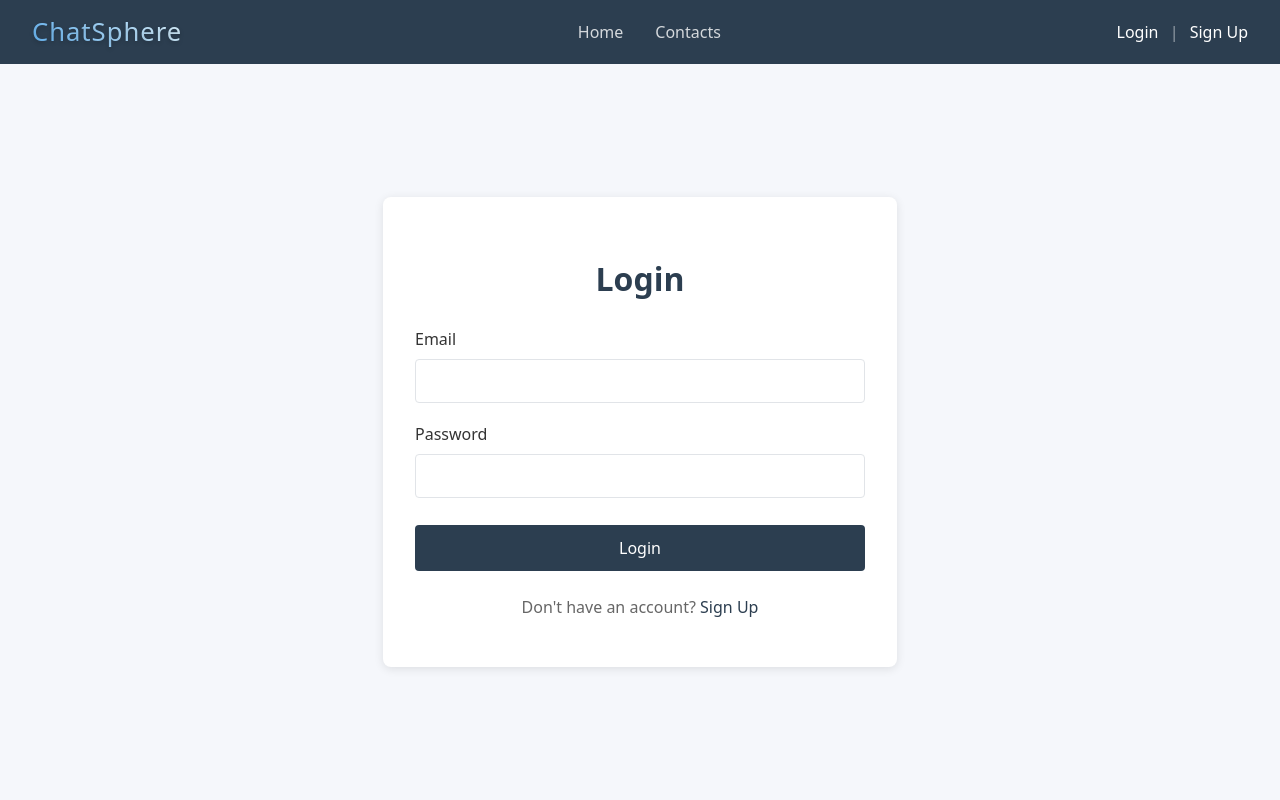
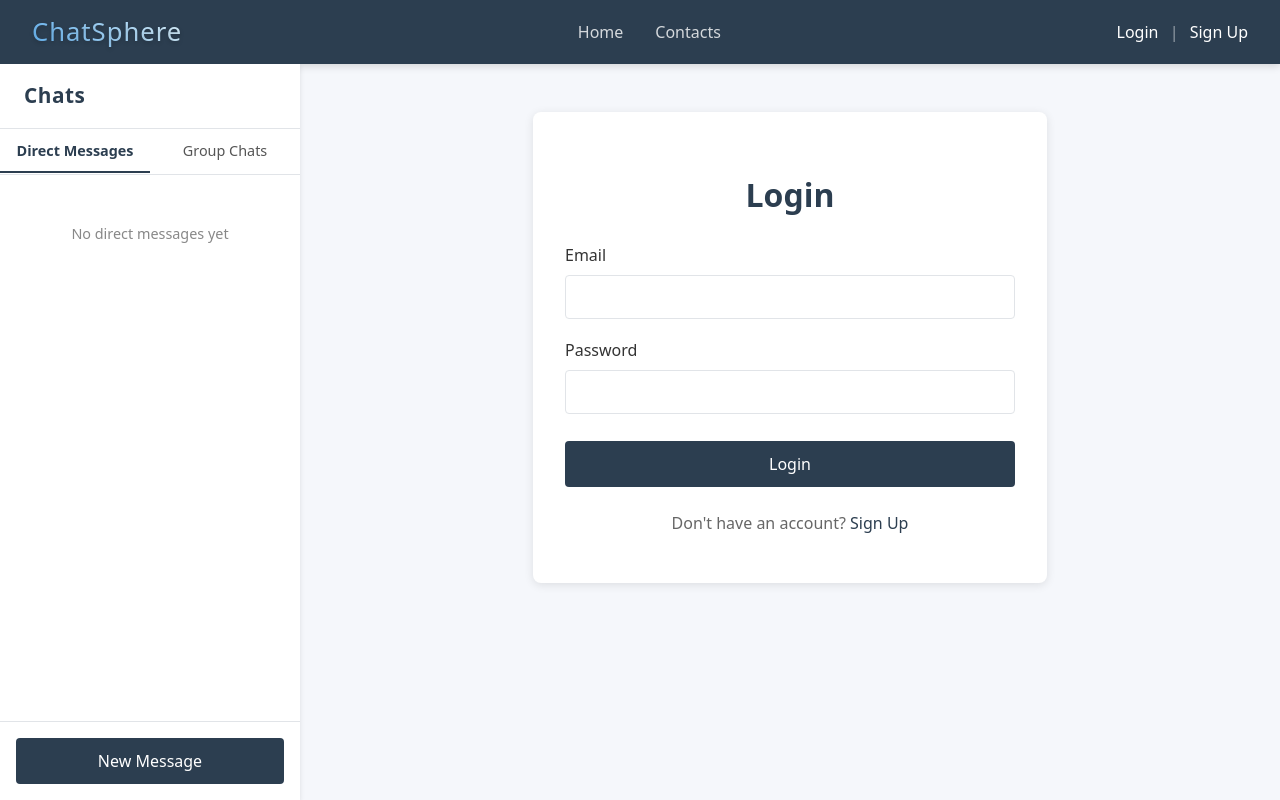
Before and after one commit to BDS-001/Messaging-App, a React (Vite) app in the folder frontend-messaging/: page /login in a window 1280 px wide. Built offline with nearby package versions, Linux system fonts and the light colour scheme.

Commit message:
update: sidebar now persists through app

```diff
--- a/frontend-messaging/src/globalStyles.css
+++ b/frontend-messaging/src/globalStyles.css
@@ -16,6 +16,13 @@
   --main-border: #e1e4e8;
   --background-color: #f5f7fb;
 
+}
+
+#root {
+  display: flex;
+  flex-direction: column;
+  background-color: var(--background-color);
+  flex: 1;
 }
 
 a {
--- a/frontend-messaging/src/layouts/App.css
+++ /dev/null
@@ -1,6 +0,0 @@
-#root {
-    display: flex;
-    flex-direction: column;
-    background-color: var(--background-color);
-    flex: 1;
-}
--- a/frontend-messaging/src/layouts/App.jsx
+++ b/frontend-messaging/src/layouts/App.jsx
@@ -1,16 +1,22 @@
 import { Outlet } from 'react-router-dom'
 import { AuthProvider } from '../provider/AuthProvider';
 import Header from '../components/Header/Header'
-import './App.css'
+import Sidebar from '../components/Sidebar/Sidebar';
+import styles from './App.module.css'
 
 function App() {
   return (
-    <>
     <AuthProvider>
-      <Header />
-        <Outlet/>
+      <div className={styles.appContainer}>
+        <Header />
+        <div className={styles.contentWrapper}>
+          <Sidebar />
+          <main className={styles.mainContent}>
+            <Outlet />
+          </main>
+        </div>
+      </div>
     </AuthProvider>
-    </>
   )
 }
 
--- /dev/null
+++ b/frontend-messaging/src/layouts/App.module.css
@@ -0,0 +1,18 @@
+.appContainer {
+    display: flex;
+    flex-direction: column;
+    height: 100vh;
+    background-color: var(--background-color);
+  }
+
+  .contentWrapper {
+    display: flex;
+    flex: 1;
+    overflow: hidden;
+  }
+
+  .mainContent {
+    flex: 1;
+    overflow-y: auto;
+    padding: 1rem;
+  }
--- a/frontend-messaging/src/pages/Homepage/Homepage.jsx
+++ b/frontend-messaging/src/pages/Homepage/Homepage.jsx
@@ -2,7 +2,6 @@
 import { useEffect } from "react";
 import { useNavigate } from 'react-router-dom';
 import styles from './Homepage.module.css';
-import Sidebar from '../../components/Sidebar/Sidebar';
 
 function Homapage() {
         const navigate = useNavigate();
@@ -16,8 +15,7 @@
     return (
         <>
         <main className={styles.homepageMain}>
-            <Sidebar></Sidebar>
-            <div className={styles.messageContainer}></div>
+            <div className={styles.mainContent}></div>
         </main>
         </>
     );
--- a/frontend-messaging/src/pages/Homepage/Homepage.module.css
+++ b/frontend-messaging/src/pages/Homepage/Homepage.module.css
@@ -3,7 +3,7 @@
     flex: 1;
 }
 
-.messageContainer {
+.mainContent {
     display: flex;
     flex: 1;
     flex-direction: column;
```
